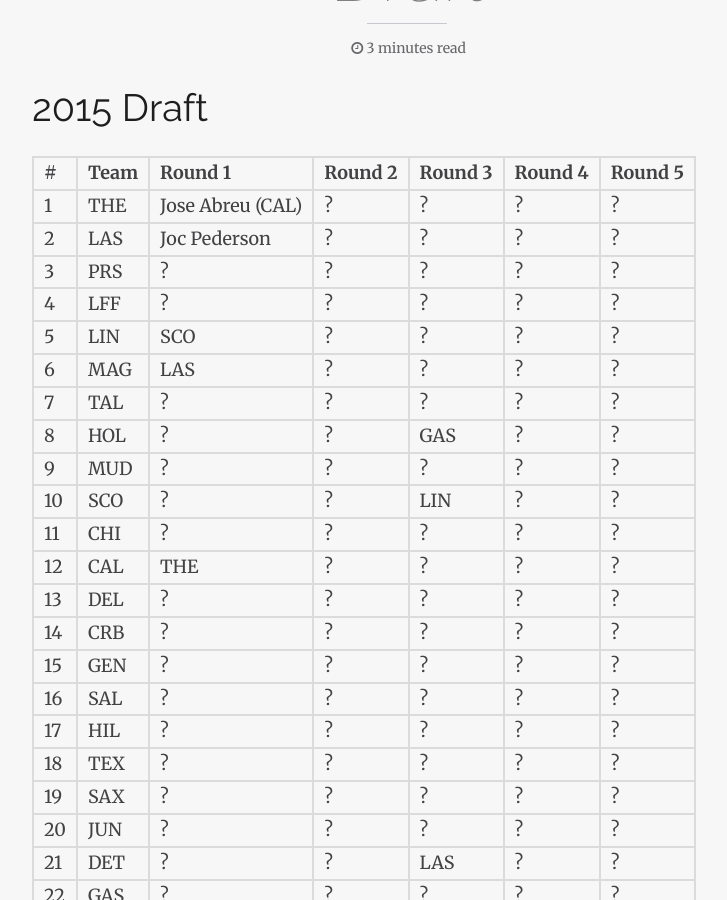
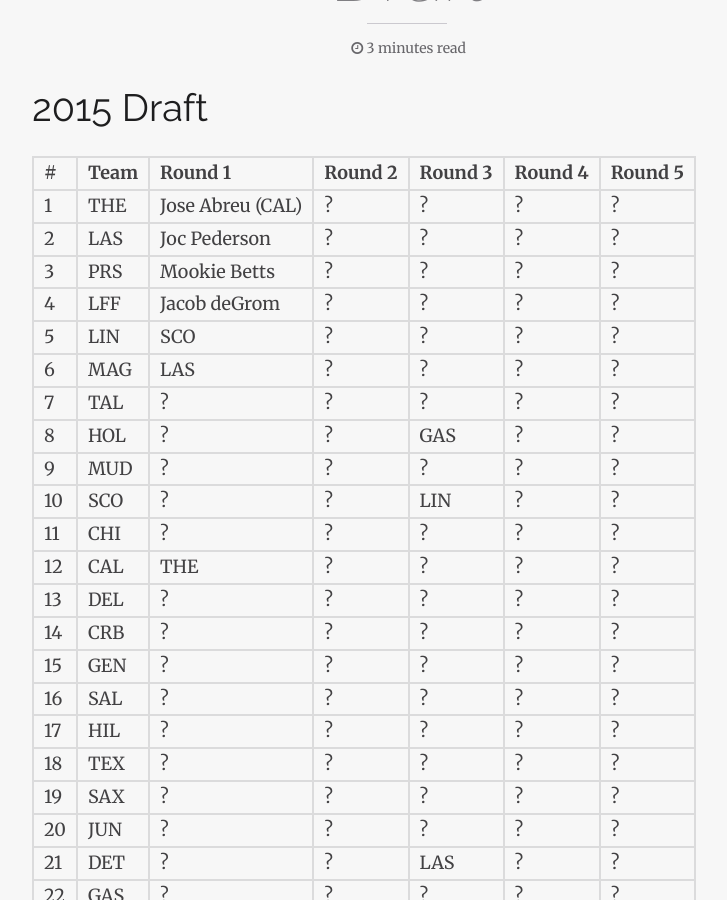
Before and after one commit to ADML1/adml1.github.io, a Jekyll site: the page built from draft.md, in a window 1280 px wide and 900 px high, scrolled down 648 px. Shown: the whole window, without its empty margins (233-960 px from the left). Built offline with Jekyll 4.4.1, drawn with Linux system fonts in a browser that asks for light colours; nearby versions of some CDN libraries.

Commit message:
Cleaners OTB and update draft.

```diff
--- a/draft.md
+++ b/draft.md
@@ -13,8 +13,8 @@
 --|------|---------|---------|---------|---------|---------
 1 | THE | Jose Abreu (CAL) | ? | ? | ? | ?
 2 | LAS | Joc Pederson | ? | ? | ? | ?
-3 | PRS | ? | ? | ? | ? | ?
-4 | LFF | ? | ? | ? | ? | ?
+3 | PRS | Mookie Betts | ? | ? | ? | ?
+4 | LFF | Jacob deGrom | ? | ? | ? | ?
 5 | LIN | SCO | ? | ? | ? | ?
 6 | MAG | LAS | ? | ? | ? | ?
 7 | TAL | ? | ? | ? | ? | ?
```
